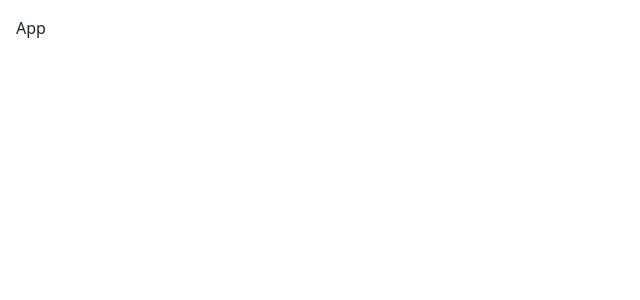
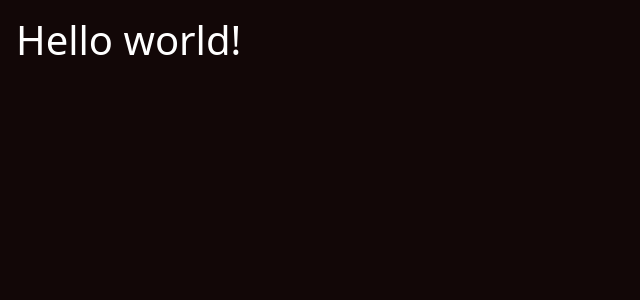
Before and after one commit to ignaciolencina/practicos-React, a React (Vite) app: page / in a window 1280 px wide. Shown: the top 300 px of the page, without its empty margins (0-640 px from the left). Built offline with nearby package versions, Linux system fonts and the light colour scheme.

Commit message:
Completo ejercicio 1

```diff
--- a/src/App.css
+++ b/src/App.css
@@ -1,12 +1,12 @@
 *{
-  padding: 0;
-  margin: 0;
-  box-sizing: border-box;
+  padding: 0 !important;
+  margin: 0 !important;
+  box-sizing: border-box !important;
 }
 
 body{
-  background-color: #120707;
-  color: #ffffff;
-  padding: 1rem;
-  min-height: 100vh;
+  background-color: #120707 !important;
+  color: #ffffff !important;
+  padding: 1rem !important;
+  min-height: 100vh !important;
 }
--- a/src/App.jsx
+++ b/src/App.jsx
@@ -1,8 +1,12 @@
 import './App.css';
+import Ejercicio1 from './components/Ejercicio1/Ejercicio1';
 
 const App = () => {
   return (
-    <div>App</div>
+    <>
+      <Ejercicio1/>
+    </>
+
   )
 }
 export default App
--- /dev/null
+++ b/src/components/Ejercicio1/Ejercicio1.jsx
@@ -0,0 +1,6 @@
+const Ejercicio1 = () => {
+  return (
+    <h1>Hello world!</h1>
+  )
+}
+export default Ejercicio1
```
